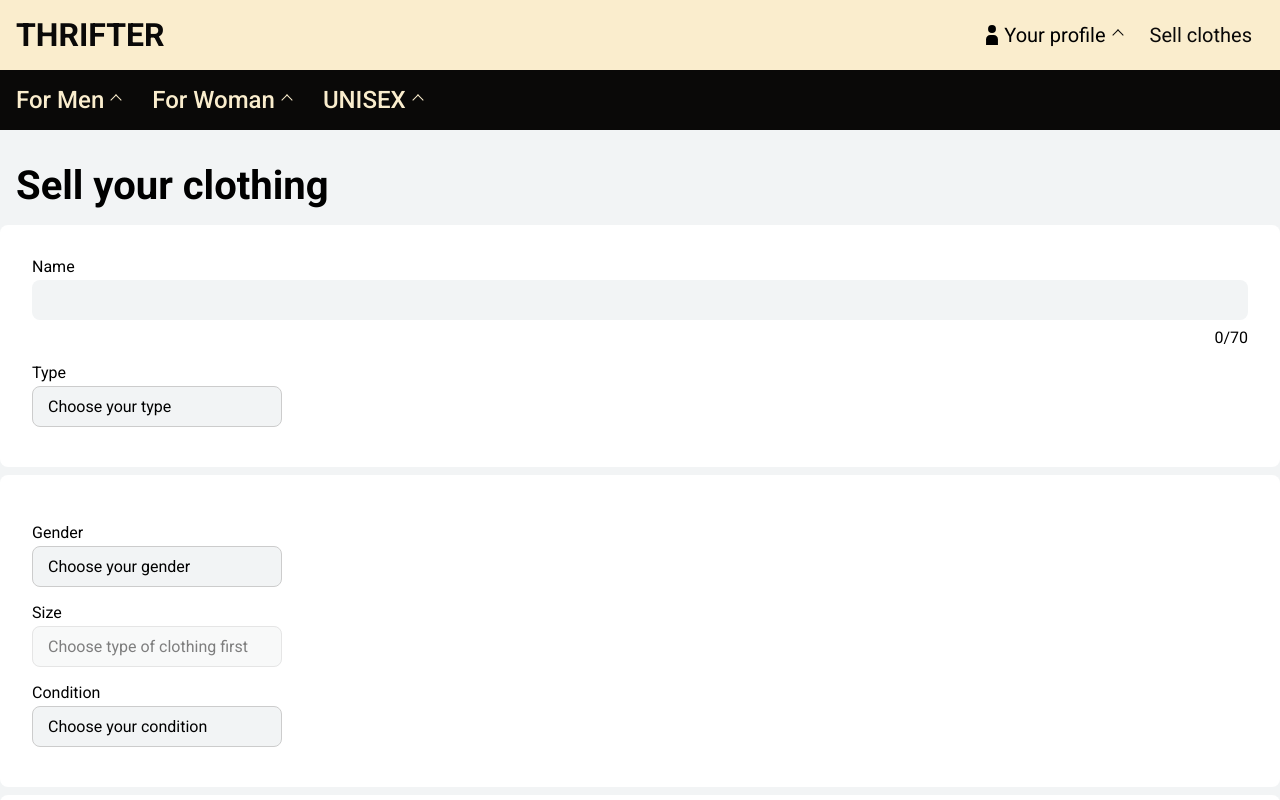
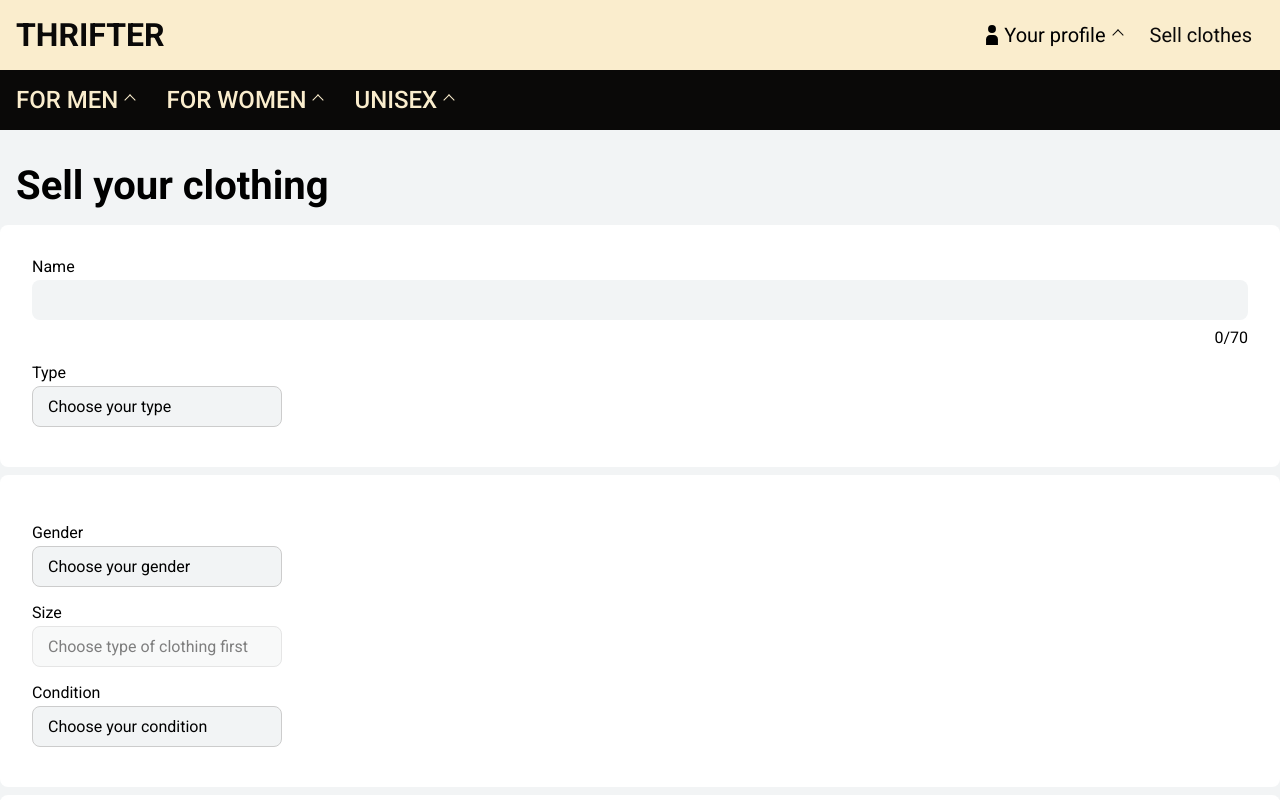
Before and after one commit to Yura-Khudo/Thrifter-app, a Next.js app: page /sell in a window 1280 px wide. Shown: the top 800 px of the page. Built offline with nearby package versions, Linux system fonts and the light colour scheme.

Commit message:
Createcting DropdownLink component and it's functionality

```diff
--- /dev/null
+++ b/components/DropdownLink/DropdownLink.module.css
@@ -0,0 +1,55 @@
+.dropdownLink {
+	padding: 1rem;
+	position: relative;
+}
+
+.link {
+	color: var(--primary-color);
+	text-decoration: none;
+	font-size: 1.5rem;
+	font-weight: 450;
+	display: flex;
+	align-items: center;
+}
+
+.arrow {
+	border-left: 1px solid var(--primary-color);
+	border-bottom: 1px solid var(--primary-color);
+	width: 8px;
+	height: 8px;
+	transform: rotate(135deg);
+	margin-left: 8px;
+	transition: transform 0.2s ease-in-out;
+}
+
+.menu {
+	position: absolute;
+	color: white;
+	background-color: var(--secondary-color);
+	top: 61px;
+	gap: 1rem;
+	opacity: 0;
+	display: none;
+}
+/*
+.dropdownLink:hover .link {
+	color: var(--secondary-color);
+} */
+
+.activeLink {
+	color: var(--secondary-color);
+}
+/*
+.dropdownLink:hover .arrow {
+	transform: rotate(315deg);
+	border-bottom-color: var(--primary-color);
+	border-left: 1px solid var(--secondary-color);
+	border-bottom: 1px solid var(--secondary-color);
+} */
+
+.activeArrow {
+	transform: rotate(315deg);
+	border-bottom-color: var(--primary-color);
+	border-left: 1px solid var(--secondary-color);
+	border-bottom: 1px solid var(--secondary-color);
+}
--- /dev/null
+++ b/components/DropdownLink/DropdownLink.tsx
@@ -0,0 +1,39 @@
+import classes from "./DropdownLink.module.css";
+import Link from "next/link";
+
+const DropdownLink: React.FC<{
+	setContent: React.Dispatch<
+		React.SetStateAction<{ arr: string[]; isOpen: boolean }>
+	>;
+	content: { arr: string[]; isOpen: boolean };
+	arr: string[];
+	link: string;
+	title: string;
+}> = ({ setContent, content, arr, link, title }) => {
+	return (
+		<div
+			onMouseLeave={() =>
+				setContent((prevState) => {
+					return { ...prevState, isOpen: false };
+				})
+			}
+			onMouseOver={() => setContent({ arr, isOpen: true })}
+			className={`${classes.dropdownLink} `}
+		>
+			<Link
+				className={`${classes.link} ${
+					content.isOpen && content.arr === arr && classes.activeLink
+				}`}
+				href={`/${link}`}
+			>
+				{title}
+				<p
+					className={`${classes.arrow} ${
+						content.isOpen && content.arr === arr && classes.activeArrow
+					}`}
+				></p>
+			</Link>
+		</div>
+	);
+};
+export default DropdownLink;
--- a/components/NavBar/NavBar.module.css
+++ b/components/NavBar/NavBar.module.css
@@ -6,30 +6,7 @@
 	max-width: 1330px;
 	display: flex;
 	margin: auto;
-}
-
-.dropdownLink {
-	padding: 1rem;
 	position: relative;
-}
-
-.link {
-	color: var(--primary-color);
-	text-decoration: none;
-	font-size: 1.5rem;
-	font-weight: 450;
-	display: flex;
-	align-items: center;
-}
-
-.arrow {
-	border-left: 1px solid var(--primary-color);
-	border-bottom: 1px solid var(--primary-color);
-	width: 8px;
-	height: 8px;
-	transform: rotate(135deg);
-	margin-left: 8px;
-	transition: transform 0.2s ease-in-out;
 }
 
 .menu {
@@ -37,23 +14,14 @@
 	color: white;
 	background-color: var(--secondary-color);
 	top: 61px;
+	left: 1rem;
 	gap: 1rem;
 	opacity: 0;
 	display: none;
+	z-index: 10;
 }
 
-.dropdownLink:hover .link {
-	color: var(--secondary-color);
-}
-
-.dropdownLink:hover .arrow {
-	transform: rotate(315deg);
-	border-bottom-color: var(--primary-color);
-	border-left: 1px solid var(--secondary-color);
-	border-bottom: 1px solid var(--secondary-color);
-}
-
-.dropdownLink:hover .menu {
+.open {
 	opacity: 1;
 	display: flex;
 }
--- a/components/NavBar/NavBar.tsx
+++ b/components/NavBar/NavBar.tsx
@@ -1,46 +1,65 @@
-import Link from "next/link";
+"use client";
+
 import classes from "./Navbar.module.css";
 import { sizeOfPants, sizeOfShoes, typesOfClothes } from "@/utils/arrUtils";
+import DropdownLink from "../DropdownLink/DropdownLink";
+import { useState } from "react";
 
 const Navbar: React.FC = () => {
+	const [content, setContent] = useState({ arr: sizeOfPants, isOpen: false });
+	// const [isOpen, setIsOpen] = useState(false);
+
 	return (
-		<div className={classes.main}>
-			<div className={classes.navContainer}>
-				<div className={classes.nav}>
-					<div className={`${classes.dropdownLink} `}>
-						<Link className={classes.link} href="/man">
-							For Men
-							<p className={classes.arrow}></p>
-						</Link>
-						<div className={classes.menu}>
-							{typesOfClothes.map((el) => (
-								<p key={el}>{el}</p>
-							))}
-						</div>
-					</div>
-					<div className={`${classes.dropdownLink} `}>
-						<Link className={classes.link} href="/man">
-							For Woman
-							<p className={classes.arrow}></p>
-						</Link>
-						<div className={classes.menu}>
-							{sizeOfPants.map((el) => (
-								<p key={el}>{el}</p>
-							))}
-						</div>
-					</div>
-					<div className={`${classes.dropdownLink} `}>
+		<div className={classes.navContainer}>
+			<div className={classes.nav}>
+				<div
+					onMouseLeave={() =>
+						setContent((prevState) => {
+							return { ...prevState, isOpen: false };
+						})
+					}
+					onMouseOver={() =>
+						setContent((prevState) => {
+							return { ...prevState, isOpen: true };
+						})
+					}
+					className={`${classes.menu} ${content.isOpen && classes.open}`}
+				>
+					{content.arr.map((el) => (
+						<p key={el}>{el}</p>
+					))}
+				</div>
+				<DropdownLink
+					setContent={setContent}
+					content={content}
+					arr={sizeOfShoes}
+					link="men"
+					title="FOR MEN"
+				/>
+				<DropdownLink
+					setContent={setContent}
+					content={content}
+					arr={sizeOfPants}
+					link="women"
+					title="FOR WOMEN"
+				/>
+				<DropdownLink
+					setContent={setContent}
+					content={content}
+					arr={typesOfClothes}
+					link="unisex"
+					title="UNISEX"
+				/>
+				{/* <div
+						onMouseLeave={close}
+						onMouseOver={() => openMenu(typesOfClothes)}
+						className={`${classes.dropdownLink} `}
+					>
 						<Link className={classes.link} href="/man">
 							UNISEX
 							<p className={classes.arrow}></p>
 						</Link>
-						<div className={classes.menu}>
-							{sizeOfShoes.map((el) => (
-								<p key={el}>{el}</p>
-							))}
-						</div>
-					</div>
-				</div>
+					</div> */}
 			</div>
 		</div>
 	);
```
